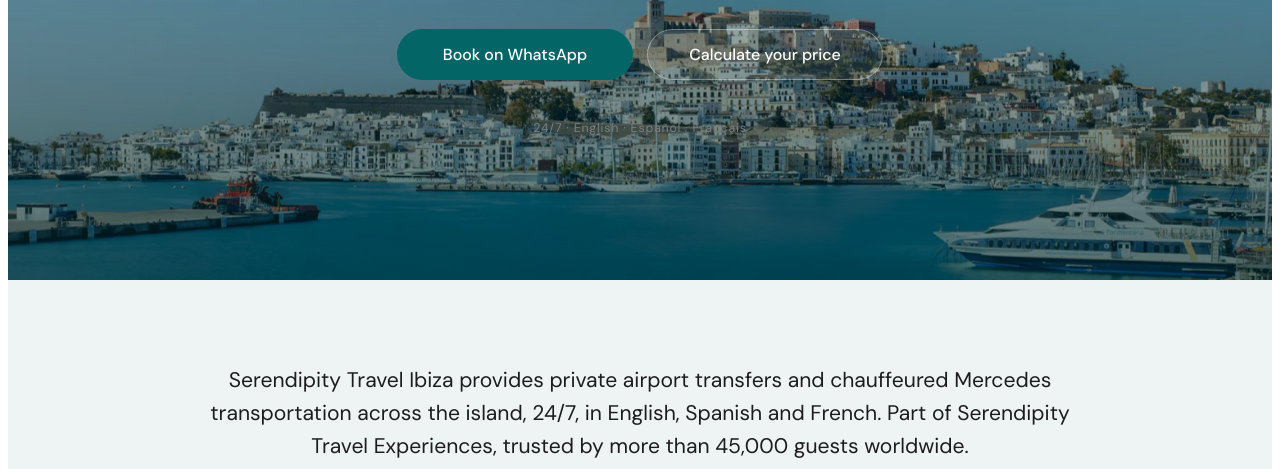
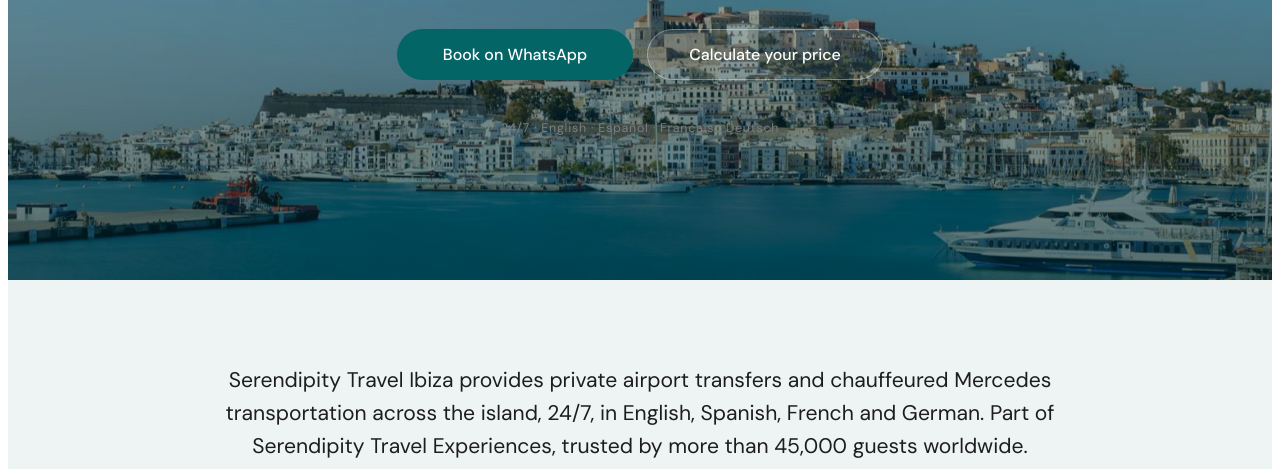
Before and after one commit to RafaSTE/serendipity-ibiza-website, a website: page index.html in a window 1280 px wide. Shown: the part 483-952 px from the top of the page. Drawn offline with nearby package versions, Linux system fonts and the light colour scheme; some packages are replaced by stand-ins of ours.

Commit message:
Add Deutsch to hero languages, schema and intro

```diff
--- a/index.html
+++ b/index.html
@@ -302,14 +302,14 @@
         <a class="rl-btn rl-btn-primary" data-wa href="#" rel="noopener" target="_blank" data-en="Book on WhatsApp" data-es="Reservar por WhatsApp" data-fr="Réserver sur WhatsApp" data-de="Auf WhatsApp buchen">Book on WhatsApp</a>
         <a class="rl-btn rl-btn-secondary" href="#rates" data-en="Calculate your price" data-es="Calcula tu precio" data-fr="Calculez votre prix" data-de="Preis berechnen">Calculate your price</a>
       </div>
-      <p class="rl-hero-meta" data-en="24/7 · English · Español · Français" data-es="24/7 · Español · English · Français" data-fr="24/7 · English · Español · Français" data-de="24/7 · English · Español · Français">24/7 · English · Español · Français</p>
+      <p class="rl-hero-meta" data-en="24/7 · English · Español · Français · Deutsch" data-es="24/7 · Español · English · Français · Deutsch" data-fr="24/7 · Français · English · Español · Deutsch" data-de="24/7 · Deutsch · English · Español · Français">24/7 · English · Español · Français · Deutsch</p>
     </div>
   </section>
 
   <!-- INTRO -->
   <section class="rl-intro">
     <div class="rl-wrap rl-reveal">
-      <p data-en="Serendipity Travel Ibiza provides private airport transfers and chauffeured Mercedes transportation across the island, 24/7, in English, Spanish and French. Part of Serendipity Travel Experiences, trusted by more than 45,000 guests worldwide." data-es="Serendipity Travel Ibiza ofrece traslados privados de aeropuerto y transporte con chofer en Mercedes por toda la isla, 24/7, en inglés, español y francés. Parte de Serendipity Travel Experiences, con la confianza de más de 45,000 clientes en el mundo." data-fr="Serendipity Travel Ibiza propose des transferts aéroport privés et du transport en Mercedes avec chauffeur sur toute l’île, 24h/24 et 7j/7, en anglais, espagnol et français. Membre de Serendipity Travel Experiences, la confiance de plus de 45 000 clients dans le monde." data-de="Serendipity Travel Ibiza bietet private Flughafentransfers und Mercedes-Transport mit Chauffeur auf der ganzen Insel, rund um die Uhr, auf Englisch, Spanisch und Französisch. Teil von Serendipity Travel Experiences, dem über 45.000 Gäste weltweit vertrauen.">Serendipity Travel Ibiza provides private airport transfers and chauffeured Mercedes transportation across the island, 24/7, in English, Spanish and French. Part of Serendipity Travel Experiences, trusted by more than 45,000 guests worldwide.</p>
+      <p data-en="Serendipity Travel Ibiza provides private airport transfers and chauffeured Mercedes transportation across the island, 24/7, in English, Spanish, French and German. Part of Serendipity Travel Experiences, trusted by more than 45,000 guests worldwide." data-es="Serendipity Travel Ibiza ofrece traslados privados de aeropuerto y transporte con chofer en Mercedes por toda la isla, 24/7, en inglés, español, francés y alemán. Parte de Serendipity Travel Experiences, con la confianza de más de 45,000 clientes en el mundo." data-fr="Serendipity Travel Ibiza propose des transferts aéroport privés et du transport en Mercedes avec chauffeur sur toute l’île, 24h/24 et 7j/7, en anglais, espagnol, français et allemand. Membre de Serendipity Travel Experiences, la confiance de plus de 45 000 clients dans le monde." data-de="Serendipity Travel Ibiza bietet private Flughafentransfers und Mercedes-Transport mit Chauffeur auf der ganzen Insel, rund um die Uhr, auf Englisch, Spanisch und Französisch. Teil von Serendipity Travel Experiences, dem über 45.000 Gäste weltweit vertrauen.">Serendipity Travel Ibiza provides private airport transfers and chauffeured Mercedes transportation across the island, 24/7, in English, Spanish, French and German. Part of Serendipity Travel Experiences, trusted by more than 45,000 guests worldwide.</p>
     </div>
   </section>
 
@@ -710,7 +710,7 @@
   "email": "rafael@serendipitytravelexperiences.com",
   "priceRange": "€€€",
   "areaServed": { "@type": "Place", "name": "Ibiza, Balearic Islands, Spain" },
-  "availableLanguage": ["English", "Spanish", "French"],
+  "availableLanguage": ["English", "Spanish", "French", "German"],
   "openingHoursSpecification": { "@type": "OpeningHoursSpecification", "dayOfWeek": ["Monday","Tuesday","Wednesday","Thursday","Friday","Saturday","Sunday"], "opens": "00:00", "closes": "23:59" },
   "parentOrganization": { "@type": "Organization", "name": "Serendipity Travel Experiences" },
   "makesOffer": [
```
